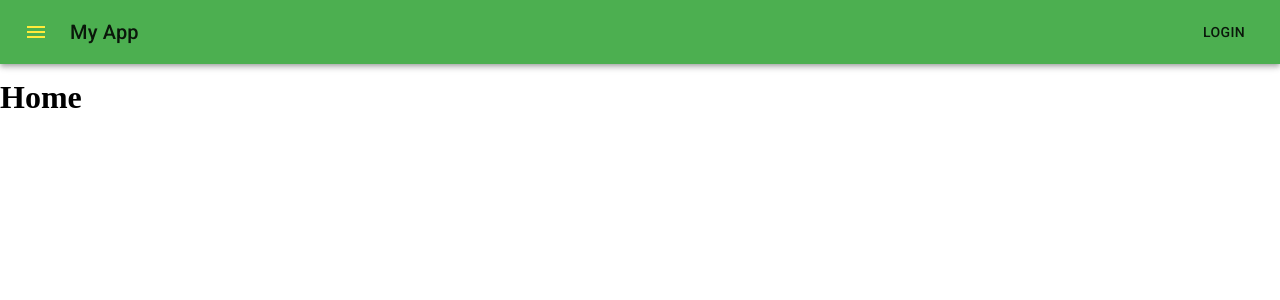
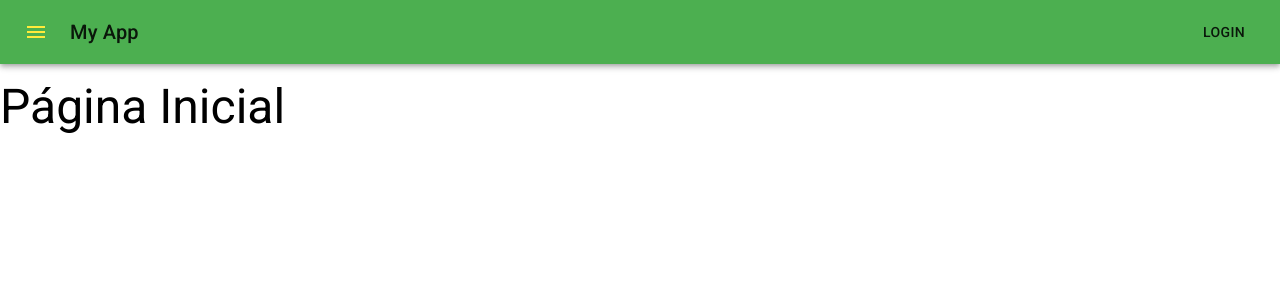
Before and after one commit to ZaqueuAroucha/my_app-casa, a React (Create React App) app: page / in a window 1280 px wide. Shown: the top 300 px of the page. Built offline with nearby package versions, Linux system fonts and the light colour scheme.

Commit message:
adicionando template page

```diff
--- a/src/App.js
+++ b/src/App.js
@@ -5,6 +5,7 @@
 } from 'react-router-dom'
 
 import TemplateDefault from './templates/Default'
+import TemplatePage from './templates/Page'
 
 import Customers from './pages/Customers'
 import Home from './pages/Home'
@@ -14,11 +15,11 @@
     <TemplateDefault>
       <Router>
         <Switch>
-          <Route path="/Customers">
-            <Customers />
+          <Route path="/customers">
+            <TemplatePage title="Clientes" Component={Customers} />
           </Route>
           <Route path="/">
-            <Home />
+            <TemplatePage title="Página Inicial" Component={Home} />
           </Route>
         </Switch>
       </Router>
--- a/src/components/CustomerCard.js
+++ b/src/components/CustomerCard.js
@@ -8,7 +8,7 @@
   CardActions,
   Avatar,
   IconButton,
- } from '@material-ui/core'
+} from '@material-ui/core'
 
 import FavoriteIcon from '@material-ui/icons/Favorite'
 import ShareIcon from '@material-ui/icons/Share'
--- a/src/pages/Customers.js
+++ b/src/pages/Customers.js
@@ -28,12 +28,11 @@
   }, [])
 
   return (
-    <>
-      <h1>Customers</h1>
+
     <Grid container>
       {
         customers.map(item => (
-            <Grid item>
+          <Grid item xs={12} md={4}>
             <CustomersCard
               name={item.first_name}
               lastname={item.last_name}
@@ -45,7 +44,6 @@
         ))
       }
     </Grid>
-    </>
   )
 }
 
--- a/src/pages/Home.js
+++ b/src/pages/Home.js
@@ -1,7 +1,8 @@
 
 const Home = () => {
   return (
-    <h1>Home</h1>
+    <>
+    </>
   )
 }
 
--- a/src/templates/Default.js
+++ b/src/templates/Default.js
@@ -1,5 +1,3 @@
-import { colors } from '@material-ui/core'
-import { red } from '@material-ui/core/colors'
 import Container from '@material-ui/core/Container'
 import { makeStyles } from '@material-ui/core/styles'
 
--- /dev/null
+++ b/src/templates/Page.js
@@ -0,0 +1,23 @@
+import Typography from '@material-ui/core/Typography'
+import { makeStyles } from '@material-ui/core/styles'
+
+const useStyles = makeStyles(() => ({
+  container: {
+    padding: '15px 0',
+  }
+}))
+
+const Page = ({ title, Component }) => {
+  const classes = useStyles()
+
+  return (
+    <>
+      <Typography variant="h3">
+        {title}
+      </Typography>
+      <Component />
+    </>
+  )
+}
+
+export default Page
```
Lines whose indentation alone changed are shown as unchanged.
